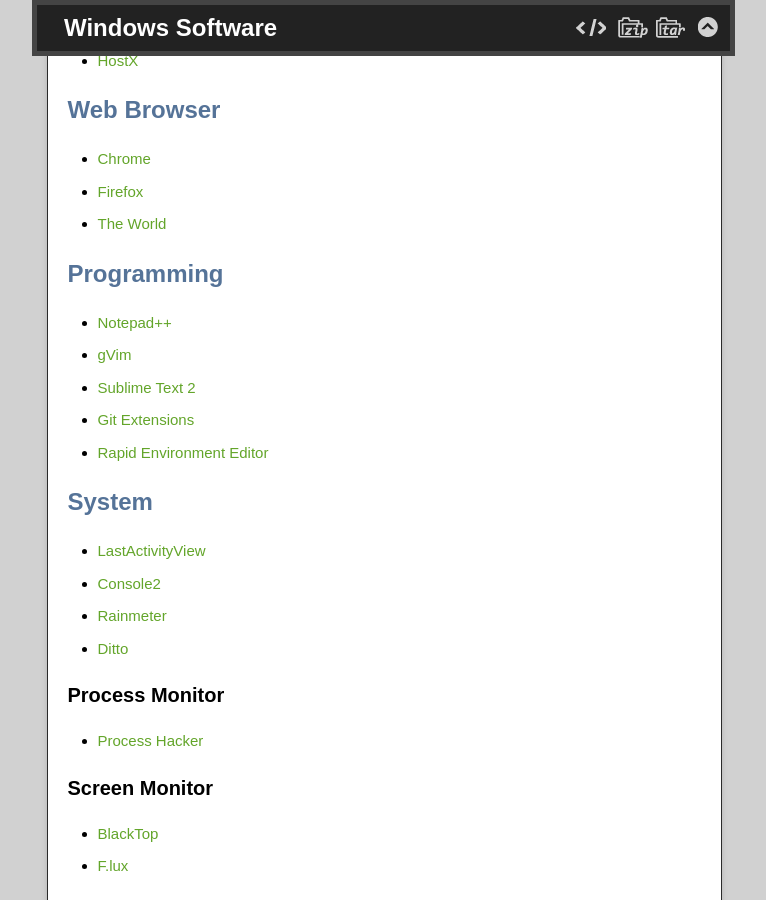
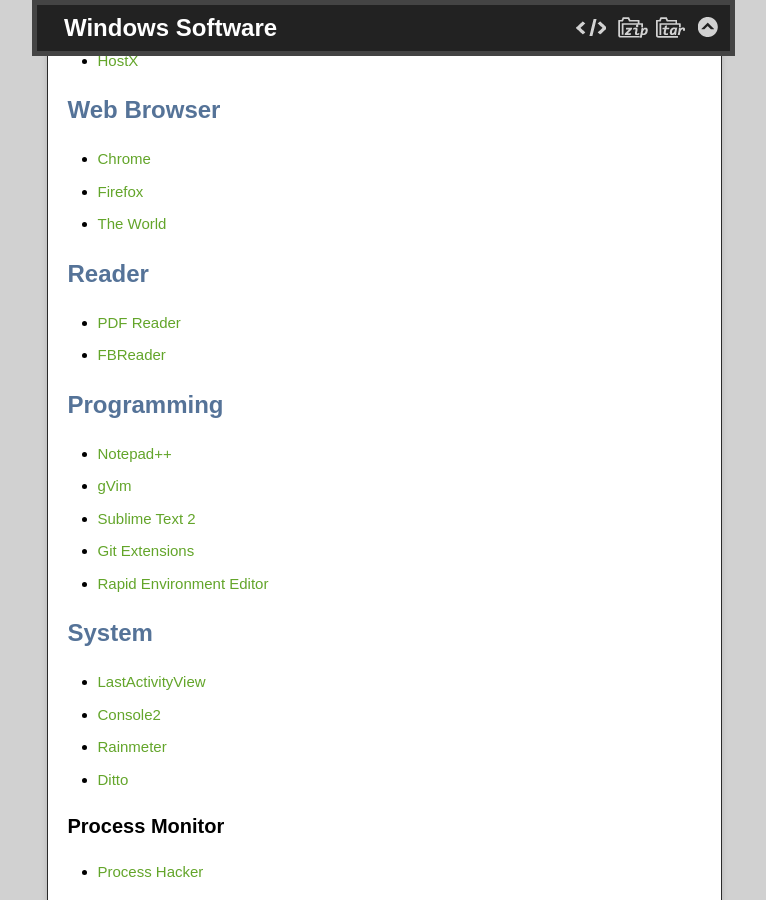
Before and after one commit to rogerxu/rogerxu.github.io, a Jekyll site: the page built from _posts/2012-11-05-windows-software.md, in a window 1280 px wide and 900 px high, scrolled down 960 px. Shown: the whole window, without its empty margins (256-1022 px from the left). Built offline with Jekyll 4.4.1, drawn with Linux system fonts in a browser that asks for light colours; nearby versions of some CDN libraries.

Commit message:
Add reader section for Windows software.

```diff
--- a/_posts/2012-11-05-windows-software.md
+++ b/_posts/2012-11-05-windows-software.md
@@ -38,6 +38,11 @@
 * [Firefox]()
 * [The World]()
 
+
+## Reader
+
+* [PDF Reader]()
+* [FBReader]()
 
 ## Programming
 
```
